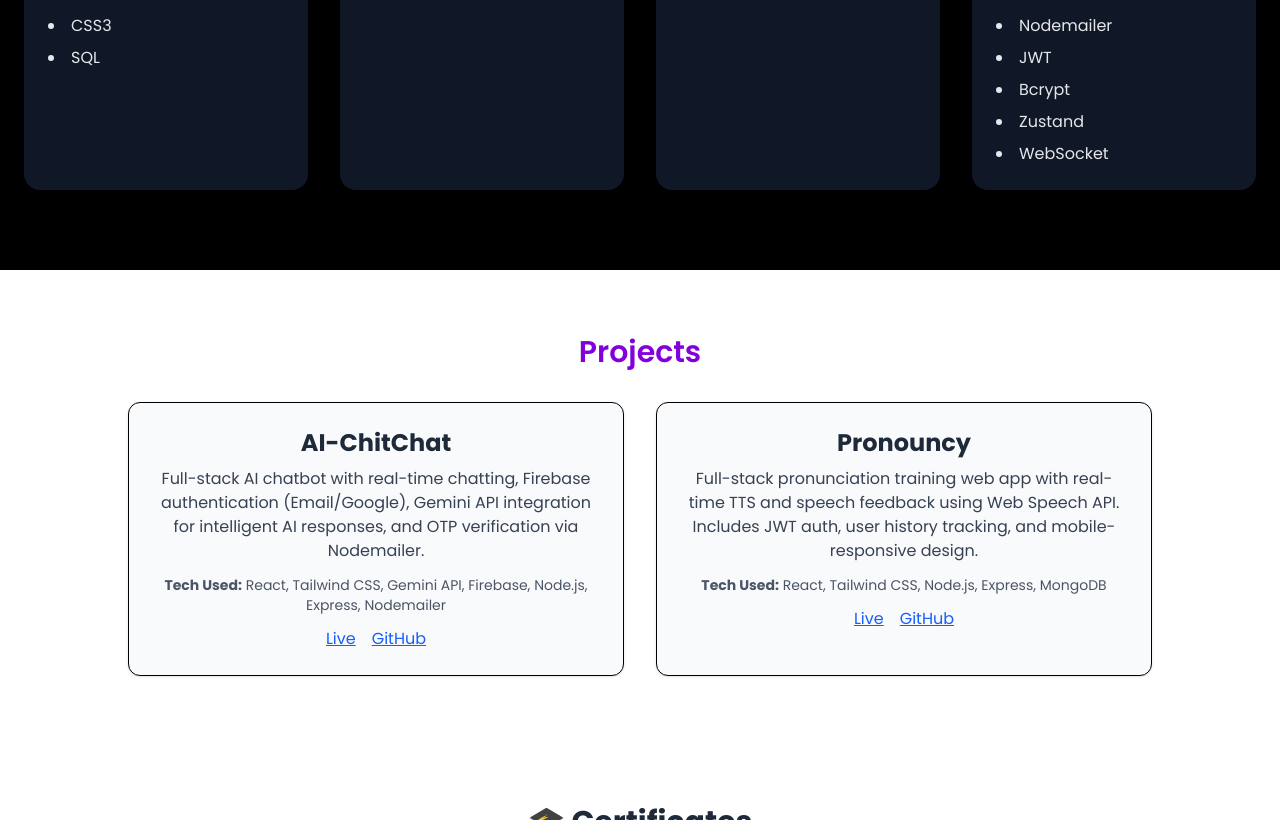
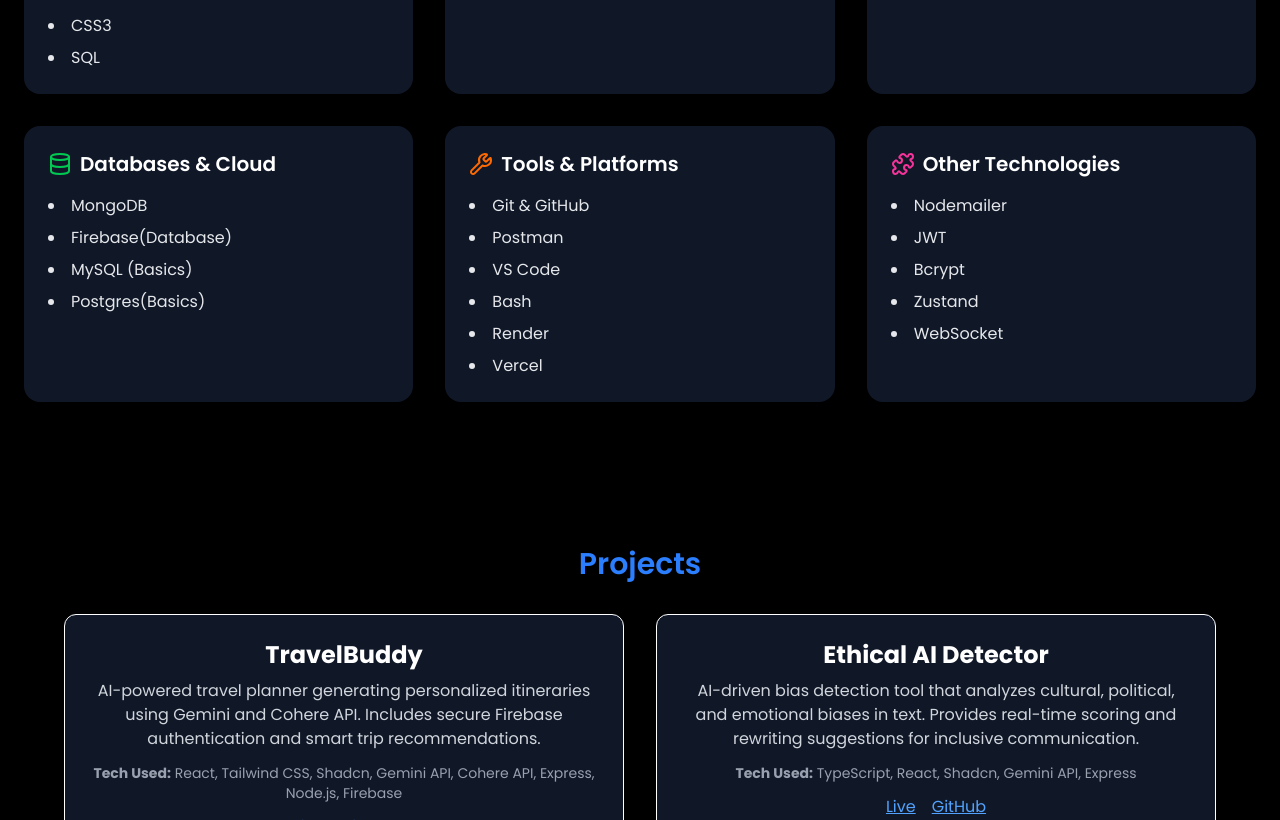
Before and after one commit to himanshu8github/Portfolio, a React (Vite) app: page / in a window 1280 px wide. Shown: the part 1980-2800 px from the top of the page. Built offline with nearby package versions, Linux system fonts and the light colour scheme.

Commit message:
updating ui

```diff
--- a/src/App.jsx
+++ b/src/App.jsx
@@ -5,7 +5,7 @@ import Skills from "./components/Skills";
 import Projects from "./components/Projects";
 import Contact from "./components/Contact";
 import Navbar from "./components/Navbar";
-import CertificatesAndSoftSkills from "./components/CertificatesAndSoftSkills";
+// import CertificatesAndSoftSkills from "./components/CertificatesAndSoftSkills";
 
 
 export default function App() {
@@ -24,9 +24,9 @@ export default function App() {
       <section id="projects">
         <Projects />
       </section>
-       <section id="extras">
+       {/* <section id="extras">
         <CertificatesAndSoftSkills />
-      </section>
+      </section> */}
       <section id="contact">
         <Contact />
       </section>
--- a/src/components/Contact.jsx
+++ b/src/components/Contact.jsx
@@ -1,57 +1,58 @@
-import React from 'react';
+import React from "react";
+import { Mail, Linkedin, Github, Twitter } from "lucide-react";
 
 export default function Contact() {
   return (
-    <section id="contact" className="py-16 px-4 bg-gray-50">
-      <div className="max-w-4xl mx-auto">
-        <h2 className="text-4xl font-bold text-center text-gray-800 mb-4">📬 Get in Touch</h2>
-        <p className="text-center text-gray-600 mb-8 text-lg">
-          I'm always open to new collaborations! Drop a message anytime.
+    <section id="contact" className="py-20 px-6 bg-black text-white">
+      <div className="max-w-4xl mx-auto text-center">
+        <h2 className="text-4xl font-bold mb-4 text-blue-500">📬 Get in Touch</h2>
+        <p className="text-gray-300 mb-10 text-lg">
+          I'm always open to new collaborations! Connect with me on any platform below.
         </p>
 
+        <div className="grid sm:grid-cols-2 gap-6 max-w-2xl mx-auto">
+          {/* Email */}
+          <a
+            href="mailto:himanshukakran8@gmail.com"
+            className="flex items-center justify-center gap-3 bg-gray-900 p-4 rounded-xl shadow hover:shadow-lg hover:scale-105 transition"
+          >
+            <Mail className="w-6 h-6 text-blue-400" />
+            <span className="font-medium">Email</span>
+          </a>
 
-        <div className="text-center text-gray-700 mb-10 space-y-2">
-          <p>📧 <a href="mailto:himanshukakran8@gmail.com" className="text-blue-600 hover:underline">himanshukakran8@gmail.com</a></p>
-          <p>🔗 <a href="https://www.linkedin.com/in/himanshu-choudhary-1a19ba255?utm_source=share&utm_campaign=share_via&utm_content=profile&utm_medium=android_app" target="_blank" rel="noreferrer" className="text-blue-600 hover:underline">linkedin.com/in/himanshuChoudhary</a></p>
-          <p>💻 <a href="https://github.com/himanshu8github" target="_blank" rel="noreferrer" className="text-blue-600 hover:underline">github.com/himanshu8github</a></p>
+          {/* LinkedIn */}
+          <a
+            href="https://www.linkedin.com/in/himanshu-choudhary-1a19ba255"
+            target="_blank"
+            rel="noreferrer"
+            className="flex items-center justify-center gap-3 bg-gray-900 p-4 rounded-xl shadow hover:shadow-lg hover:scale-105 transition"
+          >
+            <Linkedin className="w-6 h-6 text-blue-500" />
+            <span className="font-medium">LinkedIn</span>
+          </a>
+
+          {/* GitHub */}
+          <a
+            href="https://github.com/himanshu8github"
+            target="_blank"
+            rel="noreferrer"
+            className="flex items-center justify-center gap-3 bg-gray-900 p-4 rounded-xl shadow hover:shadow-lg hover:scale-105 transition"
+          >
+            <Github className="w-6 h-6 text-gray-300" />
+            <span className="font-medium">GitHub</span>
+          </a>
+
+          {/* Twitter (X) */}
+          <a
+            href="https://x.com/himanshuu_5"
+            target="_blank"
+            rel="noreferrer"
+            className="flex items-center justify-center gap-3 bg-gray-900 p-4 rounded-xl shadow hover:shadow-lg hover:scale-105 transition"
+          >
+            <Twitter className="w-6 h-6 text-sky-400" />
+            <span className="font-medium">Twitter (X)</span>
+          </a>
         </div>
-
-
-        <form className="bg-white rounded-2xl shadow-md p-8 space-y-6 max-w-2xl mx-auto">
-          <div>
-            <label className="block text-sm font-medium text-gray-700 mb-1">Your Name</label>
-            <input
-              type="text"
-              className="w-full px-4 py-2 border border-gray-300 rounded-lg focus:outline-none focus:ring-2 focus:ring-blue-500"
-              placeholder="Enter your name"
-              required
-            />
-          </div>
-          <div>
-            <label className="block text-sm font-medium text-gray-700 mb-1">Your Email</label>
-            <input
-              type="email"
-              className="w-full px-4 py-2 border border-gray-300 rounded-lg focus:outline-none focus:ring-2 focus:ring-blue-500"
-              placeholder="Enter your email"
-              required
-            />
-          </div>
-          <div>
-            <label className="block text-sm font-medium text-gray-700 mb-1">Your Message</label>
-            <textarea
-              rows="5"
-              className="w-full px-4 py-2 border border-gray-300 rounded-lg focus:outline-none focus:ring-2 focus:ring-blue-500"
-              placeholder="Write your message here..."
-              required
-            ></textarea>
-          </div>
-          <button
-            type="submit"
-            className="w-full bg-blue-600 text-white py-3 rounded-lg font-semibold hover:bg-blue-700 transition"
-          >
-            Send Message
-          </button>
-        </form>
       </div>
     </section>
   );
--- a/src/components/Projects.jsx
+++ b/src/components/Projects.jsx
@@ -2,36 +2,89 @@ import React from "react";
 
 const Projects = () => (
   <section
-    className="py-16 bg-white px-8 text-center"
-    data-aos="fade-up"
-    data-aos-duration="1000"
-    data-aos-delay="200"
+    className="py-16 bg-black px-8 text-center text-white"
     id="projects"
   >
-    <h2 className="text-3xl font-semibold mb-8 text-purple-700">Projects</h2>
+    <h2 className="text-3xl font-semibold mb-8 text-blue-500">Projects</h2>
 
-    <div className="grid md:grid-cols-2 gap-8 max-w-5xl mx-auto">
-      {/* AI-ChitChat Project */}
-      <div
-        className="p-6 border rounded-xl shadow bg-gray-50"
-        data-aos="zoom-in"
-        data-aos-duration="800"
-        data-aos-delay="150"
-      >
-        <h3 className="text-2xl font-bold mb-2 text-gray-800">AI-ChitChat</h3>
-        <p className="mb-3 text-gray-700">
-          Full-stack AI chatbot with real-time chatting, Firebase authentication (Email/Google),
-          Gemini API integration for intelligent AI responses, and OTP verification via Nodemailer.
+    <div className="grid md:grid-cols-2 gap-8 max-w-6xl mx-auto">
+      {/* TravelBuddy */}
+      <div className="p-6 border rounded-xl shadow bg-gray-900">
+        <h3 className="text-2xl font-bold mb-2 text-white">TravelBuddy</h3>
+        <p className="mb-3 text-gray-300">
+          AI-powered travel planner generating personalized itineraries using Gemini and Cohere API.
+          Includes secure Firebase authentication and smart trip recommendations.
         </p>
-        <div className="text-sm text-gray-600 mb-3">
-          <strong>Tech Used:</strong> React, Tailwind CSS, Gemini API, Firebase, Node.js, Express, Nodemailer
+        <div className="text-sm text-gray-400 mb-3">
+          <strong>Tech Used:</strong> React, Tailwind CSS, Shadcn, Gemini API, Cohere API,
+          Express, Node.js, Firebase
         </div>
         <div className="flex justify-center gap-4">
           <a
-            href="https://ai-chitchat-frontend.onrender.com/"
+            href="https://travelbuddy-1-m1pr.onrender.com/"
             target="_blank"
             rel="noreferrer"
-            className="text-blue-600 underline hover:text-blue-800 font-medium"
+            className="text-blue-400 underline hover:text-blue-600 font-medium"
+          >
+            Live
+          </a>
+          <a
+            href="https://github.com/himanshu8github/TravelBuddy"
+            target="_blank"
+            rel="noreferrer"
+            className="text-blue-400 underline hover:text-blue-600 font-medium"
+          >
+            GitHub
+          </a>
+        </div>
+      </div>
+
+      {/* Ethical AI Detector */}
+      <div className="p-6 border rounded-xl shadow bg-gray-900">
+        <h3 className="text-2xl font-bold mb-2 text-white">Ethical AI Detector</h3>
+        <p className="mb-3 text-gray-300">
+          AI-driven bias detection tool that analyzes cultural, political, and emotional biases in text.
+          Provides real-time scoring and rewriting suggestions for inclusive communication.
+        </p>
+        <div className="text-sm text-gray-400 mb-3">
+          <strong>Tech Used:</strong> TypeScript, React, Shadcn, Gemini API, Express
+        </div>
+        <div className="flex justify-center gap-4">
+          <a
+            href="https://ai-baised-frontend.vercel.app/"
+            target="_blank"
+            rel="noreferrer"
+            className="text-blue-400 underline hover:text-blue-600 font-medium"
+          >
+            Live
+          </a>
+          <a
+            href="https://github.com/himanshu8github/BiasedTextAnalyserAIFrontend"
+            target="_blank"
+            rel="noreferrer"
+            className="text-blue-400 underline hover:text-blue-600 font-medium"
+          >
+            GitHub
+          </a>
+        </div>
+      </div>
+
+      {/* TextTune */}
+      <div className="p-6 border rounded-xl shadow bg-gray-900">
+        <h3 className="text-2xl font-bold mb-2 text-white">TextTune</h3>
+        <p className="mb-3 text-gray-300">
+          AI writing assistant with grammar detection, contextual suggestions, and multilingual translation.
+          Enhanced UI with optimized performance and real-time writing improvements.
+        </p>
+        <div className="text-sm text-gray-400 mb-3">
+          <strong>Tech Used:</strong> React, Tailwind CSS, Gemini API, Express, Node.js, Firebase
+        </div>
+        <div className="flex justify-center gap-4">
+          <a
+            href="https://texttune-project.onrender.com"
+            target="_blank"
+            rel="noreferrer"
+            className="text-blue-400 underline hover:text-blue-600 font-medium"
           >
             Live
           </a>
@@ -39,34 +92,29 @@ const Projects = () => (
             href="https://github.com/himanshu8github/Ai-ChitChat"
             target="_blank"
             rel="noreferrer"
-            className="text-blue-600 underline hover:text-blue-800 font-medium"
+            className="text-blue-400 underline hover:text-blue-600 font-medium"
           >
             GitHub
           </a>
         </div>
       </div>
 
-      {/* Pronouncy Trainer Project */}
-      <div
-        className="p-6 border rounded-xl shadow bg-gray-50"
-        data-aos="zoom-in"
-        data-aos-duration="800"
-        data-aos-delay="200"
-      >
-        <h3 className="text-2xl font-bold mb-2 text-gray-800">Pronouncy </h3>
-        <p className="mb-3 text-gray-700">
-          Full-stack pronunciation training web app with real-time TTS and speech feedback using Web Speech API.
-          Includes JWT auth, user history tracking, and mobile-responsive design.
+      {/* Pronouncy */}
+      <div className="p-6 border rounded-xl shadow bg-gray-900">
+        <h3 className="text-2xl font-bold mb-2 text-white">Pronouncy</h3>
+        <p className="mb-3 text-gray-300">
+          Real-time pronunciation training tool with TTS and speech feedback.
+          Includes JWT authentication, pronunciation history, and mobile-friendly design.
         </p>
-        <div className="text-sm text-gray-600 mb-3">
-          <strong>Tech Used:</strong> React, Tailwind CSS, Node.js, Express, MongoDB
+        <div className="text-sm text-gray-400 mb-3">
+          <strong>Tech Used:</strong> React, Node.js, Express, MongoDB, JWT, Web Speech API
         </div>
         <div className="flex justify-center gap-4">
           <a
             href="https://pronouncy-frontend.onrender.com"
             target="_blank"
             rel="noreferrer"
-            className="text-blue-600 underline hover:text-blue-800 font-medium"
+            className="text-blue-400 underline hover:text-blue-600 font-medium"
           >
             Live
           </a>
@@ -74,7 +122,7 @@ const Projects = () => (
             href="https://github.com/himanshu8github/Pronouncy"
             target="_blank"
             rel="noreferrer"
-            className="text-blue-600 underline hover:text-blue-800 font-medium"
+            className="text-blue-400 underline hover:text-blue-600 font-medium"
           >
             GitHub
           </a>
--- a/src/components/Skills.jsx
+++ b/src/components/Skills.jsx
@@ -1,9 +1,11 @@
 import React from "react";
 import {
   Code,
-  Layers,
+  Layout,
+  Server,
   Database,
   Wrench,
+  Puzzle,
 } from "lucide-react";
 
 const skills = [
@@ -13,31 +15,29 @@ const skills = [
     items: ["C", "Python", "Java", "JavaScript", "TypeScript", "HTML5", "CSS3", "SQL"],
   },
   {
-    title: "Frameworks & Libraries",
-    icon: <Layers className="w-6 h-6 text-purple-500" />,
-    items: ["React.js", "Tailwind CSS", "Shadcn", "Node.js", "Express.js"],
+    title: "Frontend",
+    icon: <Layout className="w-6 h-6 text-purple-500" />,
+    items: ["React.js", "Tailwind CSS", "Shadcn"],
+  },
+  {
+    title: "Backend",
+    icon: <Server className="w-6 h-6 text-yellow-500" />,
+    items: ["Node.js", "Express.js","Firebase (Auth)", "Postgres (Basics)"],
   },
   {
     title: "Databases & Cloud",
     icon: <Database className="w-6 h-6 text-green-500" />,
-    items: ["MongoDB", "Postgres (Basics)", "MySQL (Basics)", "Firebase (Auth & Firestore)"],
+    items: ["MongoDB", "Firebase(Database)","MySQL (Basics)", "Postgres(Basics)"],
   },
   {
     title: "Tools & Platforms",
     icon: <Wrench className="w-6 h-6 text-orange-500" />,
-    items: [
-      "Git & GitHub",
-      "Postman",
-      "VS Code",
-      "Bash",
-      "Render",
-      "Vercel",
-      "Nodemailer",
-      "JWT",
-      "Bcrypt",
-      "Zustand",
-      "WebSocket",
-    ],
+    items: ["Git & GitHub", "Postman", "VS Code", "Bash", "Render", "Vercel"],
+  },
+  {
+    title: "Other Technologies",
+    icon: <Puzzle className="w-6 h-6 text-pink-500" />,
+    items: ["Nodemailer", "JWT", "Bcrypt", "Zustand", "WebSocket"],
   },
 ];
 
@@ -50,8 +50,8 @@ export default function Skills() {
           Here are the technologies and tools I use to build scalable, modern, and responsive applications.
         </p>
 
-        {/* Changed grid to 4 columns */}
-        <div className="grid md:grid-cols-4 gap-8 text-left">
+        {/* Responsive grid: 2 cols on medium, 3 cols on large */}
+        <div className="grid md:grid-cols-2 lg:grid-cols-3 gap-8 text-left">
           {skills.map((category, index) => (
             <div
               key={index}
```
Also changed, not shown: src/components/Navbar.jsx (+17 -5 lines).
